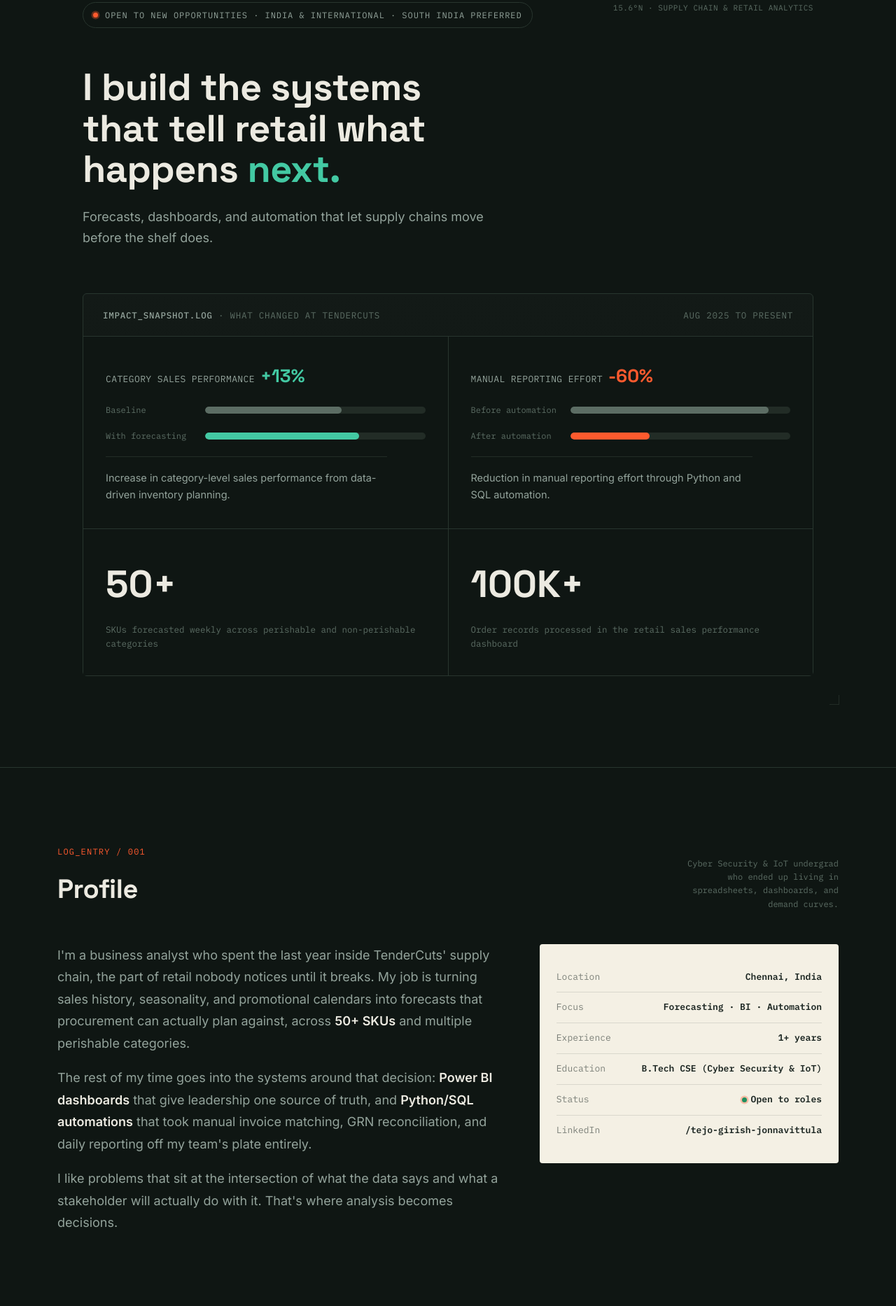
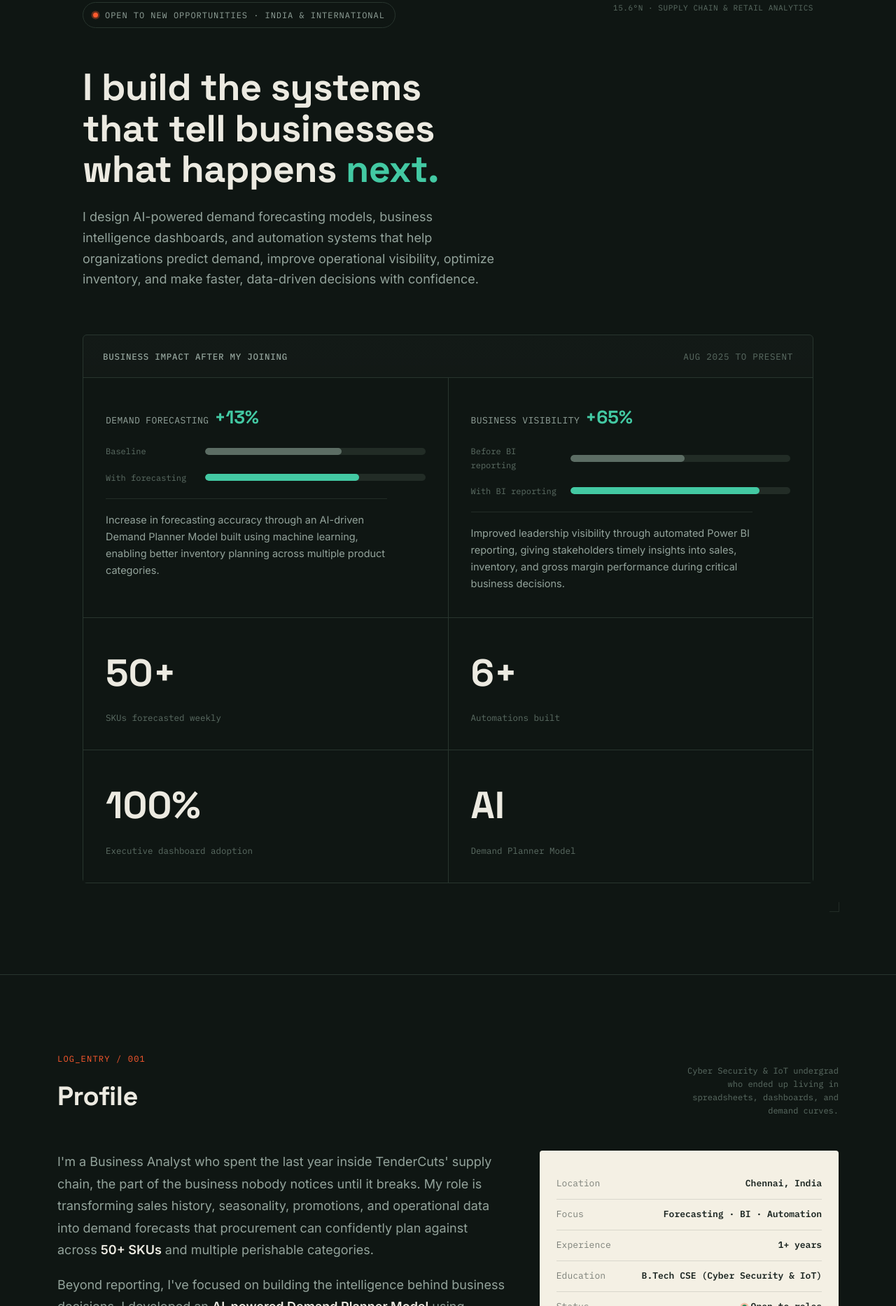
Before and after one commit to tejz26/tejo-portfolio, a plain HTML site: page index.html in a window 1280 px wide. Shown: the part 934-2800 px from the top of the page at 70% size. Drawn offline with Linux system fonts and the light colour scheme.

Commit message:
Update index.html

```diff
--- a/index.html
+++ b/index.html
@@ -496,9 +496,9 @@ footer{padding:34px 0;}
       </div>
       <div class="intro-name-wrap reveal in" style="transition-delay:.12s">
         <h1 class="intro-name">TEJO GIRISH<span class="last">JONNAVITTULA</span></h1>
-        <p class="intro-role">Business &amp; Data Analyst &middot; Supply Chain &amp; Retail Analytics</p>
+        <p class="intro-role">Business & Data Analyst · Supply Chain & Retail Analytics · Demand Forecasting & Automation</p>
         <p class="intro-bio">Numbers tell stories. I like figuring out what they're trying to say. As a Business Analyst, I work on forecasting, business intelligence, and automation to help teams spend less time chasing data and more time making decisions.</p>
-        <div class="intro-loc"><span class="dot" style="animation:none;"></span> Open to new opportunities &bull; India &amp; international &bull; South India preferred</div>
+        <div class="intro-loc"><span class="dot" style="animation:none;"></span> Open to new opportunities &bull; India &amp; international</div>
         <div class="intro-ctas">
           <a href="#projects" class="btn btn-primary">View the work ↓</a>
           <a href="assets/Tejo_Girish_Resume.pdf" target="_blank" rel="noopener" class="btn btn-ghost">Download résumé</a>
@@ -513,23 +513,23 @@ footer{padding:34px 0;}
   <div class="wrap">
     <div class="hero-inner tick-corners">
       <div class="hero-top">
-        <span class="status-badge"><span class="dot"></span>Open to new opportunities · India &amp; international · South India preferred</span>
+        <span class="status-badge"><span class="dot"></span>Open to new opportunities · India &amp; international</span>
         <span class="coord">15.6°N · SUPPLY CHAIN &amp; RETAIL ANALYTICS</span>
       </div>
 
-      <h2 class="headline reveal">I build the systems that tell retail what happens <span class="hl">next.</span></h2>
+      <h2 class="headline reveal">I build the systems that tell businesses what happens <span class="hl">next.</span></h2>
       <p class="hero-sub reveal" style="transition-delay:.1s">
-        Forecasts, dashboards, and automation that let supply chains move before the shelf does.
+        I design AI-powered demand forecasting models, business intelligence dashboards, and automation systems that help organizations predict demand, improve operational visibility, optimize inventory, and make faster, data-driven decisions with confidence.
       </p>
 
       <div class="dash-widget reveal" style="transition-delay:.18s">
         <div class="dash-head">
-          <span><b>IMPACT_SNAPSHOT.LOG</b> · what changed at TenderCuts</span>
+          <span><b>BUSINESS IMPACT AFTER MY JOINING</b></span>
           <span>Aug 2025 to present</span>
         </div>
         <div class="impact-grid">
           <div class="impact-card">
-            <div><span class="impact-label">Category sales performance</span><span class="impact-delta up">+13%</span></div>
+            <div><span class="impact-label">Demand forecasting</span><span class="impact-delta up">+13%</span></div>
             <div class="compare-row">
               <span class="clabel">Baseline</span>
               <div class="compare-track"><div class="compare-fill base" data-width="62"></div></div>
@@ -538,27 +538,35 @@ footer{padding:34px 0;}
               <span class="clabel">With forecasting</span>
               <div class="compare-track"><div class="compare-fill after up" data-width="70"></div></div>
             </div>
-            <p class="impact-desc">Increase in category-level sales performance from data-driven inventory planning.</p>
+            <p class="impact-desc">Increase in forecasting accuracy through an AI-driven Demand Planner Model built using machine learning, enabling better inventory planning across multiple product categories.</p>
           </div>
           <div class="impact-card">
-            <div><span class="impact-label">Manual reporting effort</span><span class="impact-delta down">-60%</span></div>
+            <div><span class="impact-label">Business visibility</span><span class="impact-delta up">+65%</span></div>
             <div class="compare-row">
-              <span class="clabel">Before automation</span>
-              <div class="compare-track"><div class="compare-fill base" data-width="90"></div></div>
+              <span class="clabel">Before BI reporting</span>
+              <div class="compare-track"><div class="compare-fill base" data-width="52"></div></div>
             </div>
             <div class="compare-row">
-              <span class="clabel">After automation</span>
-              <div class="compare-track"><div class="compare-fill after down" data-width="36"></div></div>
+              <span class="clabel">With BI reporting</span>
+              <div class="compare-track"><div class="compare-fill after up" data-width="86"></div></div>
             </div>
-            <p class="impact-desc">Reduction in manual reporting effort through Python and SQL automation.</p>
+            <p class="impact-desc">Improved leadership visibility through automated Power BI reporting, giving stakeholders timely insights into sales, inventory, and gross margin performance during critical business decisions.</p>
           </div>
           <div class="impact-card impact-num-cell">
             <div class="num"><span data-count="50" data-suffix="+">0+</span></div>
-            <div class="label">SKUs forecasted weekly across perishable and non-perishable categories</div>
+            <div class="label">SKUs forecasted weekly</div>
           </div>
           <div class="impact-card impact-num-cell">
-            <div class="num"><span data-count="100" data-suffix="K+">0K+</span></div>
-            <div class="label">Order records processed in the retail sales performance dashboard</div>
+            <div class="num"><span data-count="6" data-suffix="+">0+</span></div>
+            <div class="label">Automations built</div>
+          </div>
+          <div class="impact-card impact-num-cell">
+            <div class="num"><span data-count="100" data-suffix="%">0%</span></div>
+            <div class="label">Executive dashboard adoption</div>
+          </div>
+          <div class="impact-card impact-num-cell">
+            <div class="num">AI</div>
+            <div class="label">Demand Planner Model</div>
           </div>
         </div>
       </div>
@@ -578,9 +586,9 @@ footer{padding:34px 0;}
     </div>
     <div class="about-grid">
       <div class="about-text reveal">
-        <p>I'm a business analyst who spent the last year inside TenderCuts' supply chain, the part of retail nobody notices until it breaks. My job is turning sales history, seasonality, and promotional calendars into forecasts that procurement can actually plan against, across <strong>50+ SKUs</strong> and multiple perishable categories.</p>
-        <p>The rest of my time goes into the systems around that decision: <strong>Power BI dashboards</strong> that give leadership one source of truth, and <strong>Python/SQL automations</strong> that took manual invoice matching, GRN reconciliation, and daily reporting off my team's plate entirely.</p>
-        <p>I like problems that sit at the intersection of what the data says and what a stakeholder will actually do with it. That's where analysis becomes decisions.</p>
+        <p>I'm a Business Analyst who spent the last year inside TenderCuts' supply chain, the part of the business nobody notices until it breaks. My role is transforming sales history, seasonality, promotions, and operational data into demand forecasts that procurement can confidently plan against across <strong>50+ SKUs</strong> and multiple perishable categories.</p>
+        <p>Beyond reporting, I've focused on building the intelligence behind business decisions. I developed an <strong>AI-powered Demand Planner Model</strong> using machine learning to forecast future demand, helping teams improve purchasing accuracy, reduce stock uncertainty, and plan inventory proactively. Alongside that, I built <strong>Power BI dashboards</strong>, <strong>Python/SQL automations</strong>, and executive reporting systems that gave leadership real-time visibility into business performance, gross margin trends, and operational bottlenecks, reducing manual reporting while enabling faster, better-informed decisions during critical business periods.</p>
+        <p>I enjoy solving problems where analytics meets business strategy. Whether it's forecasting demand, automating repetitive workflows, or uncovering insights that directly improve profitability, I'm most interested in building systems that help organizations understand not just what happened, but what happens next.</p>
       </div>
       <div class="profile-card reveal">
         <div class="row"><span>Location</span><span>Chennai, India</span></div>
@@ -622,6 +630,12 @@ footer{padding:34px 0;}
         <h3 class="tl-role">Junior Business Analyst</h3>
         <div class="tl-org">TenderCuts, Chennai, India</div>
         <div class="tl-desc">Supported demand planning and forecasting, analyzing sales and stock movement data to improve demand supply alignment across product categories.</div>
+      </div>
+      <div class="tl-item">
+        <span class="tl-date">Feb 2024 - Jul 2024</span>
+        <h3 class="tl-role">Software Developer</h3>
+        <div class="tl-org">Cedilla Interactive, Chennai, India · Internship</div>
+        <div class="tl-desc">Designed, developed, and maintained full-stack web applications for startup clients using React.js, JavaScript, Django, and other backend frameworks. Implemented new features, optimized existing modules, and fixed production issues to improve application reliability. Managed application deployment and maintenance on AWS, ensuring smooth hosting and updates, while working closely with developers and clients to deliver high-quality software solutions within project timelines.</div>
       </div>
       <div class="tl-item">
         <span class="tl-date">Dec 2022 - Jan 2023</span>
@@ -757,9 +771,9 @@ footer{padding:34px 0;}
     <div class="contact-panel reveal">
       <span class="eyebrow" style="justify-content:center;color:var(--signal-dim);">Log_entry / 006 · Contact</span>
       <h2 style="margin-top:16px;">Let's talk about what your data isn't telling you yet.</h2>
-      <p class="sub">Open to business analyst, data analyst, and supply chain analytics roles across India and internationally, with a strong preference for South India.</p>
+      <p class="sub">Open to business analyst, data analyst, and supply chain analytics roles across India and internationally.</p>
       <div class="loc-chips">
-        <span><span class="dot" style="background:var(--signal);"></span>&nbsp;Open to new opportunities &bull; India &amp; international &bull; South India preferred</span>
+        <span><span class="dot" style="background:var(--signal);"></span>&nbsp;Open to new opportunities &bull; India &amp; international</span>
       </div>
       <div class="contact-ctas">
         <a href="mailto:tejoogirishj@gmail.com" class="btn btn-primary">Email me →</a>
```
